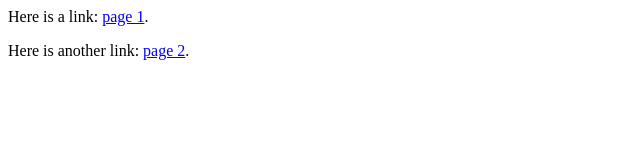
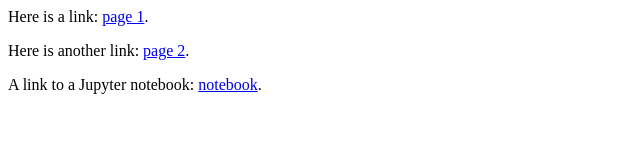
Before and after one commit to MarkCButler/test, a plain HTML site: page index.html in a window 1280 px wide. Shown: the whole page, without its empty margins (0-640 px from the left). Drawn offline with Linux system fonts and the light colour scheme.

Commit message:
Add a link to the test Jupyter notebook

```diff
--- a/index.html
+++ b/index.html
@@ -5,4 +5,7 @@
     <p>Here is another link:
         <a href="https://markcbutler.github.io/test/page_2.html">page 2</a>.
     </p>
+    <p>A link to a Jupyter notebook:
+        <a href="https://markcbutler.github.io/test/hello.ipynb">notebook</a>.
+    </p>
 </body>
```
